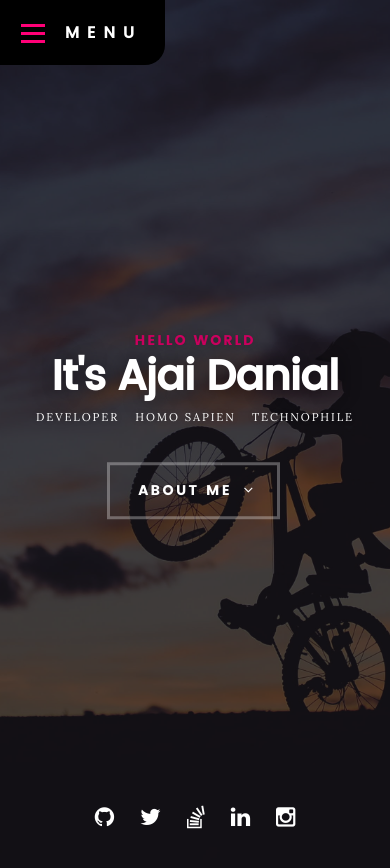
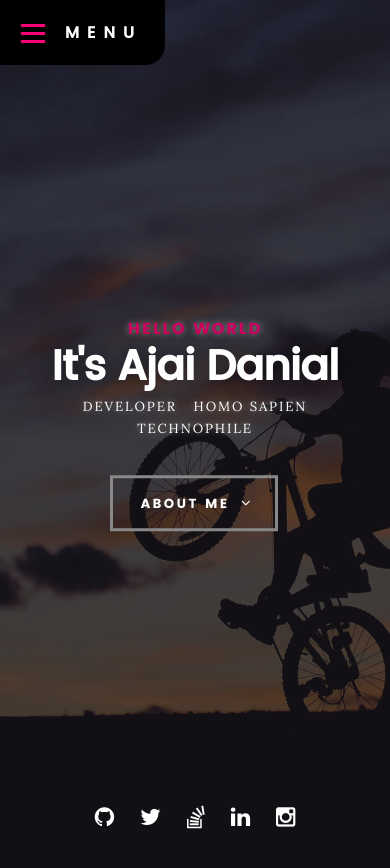
Before and after one commit to ajaidanial/ajaidanial.github.io, a Jekyll site: the page built from index.html, in a window 390 px wide and 900 px high. Shown: the top 868 px of the window. Built offline with Jekyll 4.4.1, drawn with Linux system fonts in a browser that asks for light colours.

Commit message:
fonts checked

```diff
--- a/assets/css/main.css
+++ b/assets/css/main.css
@@ -802,7 +802,7 @@ input[type="reset"],
 input[type="button"] {
 	display: inline-block;
 	font-family: "poppins-bold", sans-serif;
-	font-size: 1.7rem;
+	font-size: 1.4rem;
 	text-transform: uppercase;
 	letter-spacing: .3rem;
 	height: 5.4rem;
@@ -1337,7 +1337,7 @@ input::-moz-focus-inner {
 	}
 
 	.section-intro h5 {
-		font-size: 1.5rem;
+		font-size: 1.7rem;
 		letter-spacing: .3rem;
 	}
 }
@@ -1558,7 +1558,7 @@ header .logo a {
 	width: auto;
 	padding: 15px 0;
 	line-height: 16px;
-	font-size: 1.7rem;
+	font-size: 1.4rem;
 	border: none;
 }
 
@@ -1658,12 +1658,12 @@ header .logo a {
 .intro-content h5 {
 	color: #cc005f;
 	font-family: "poppins-bold", sans-serif;
-	font-size: 2.5rem;
+	font-size: 1.7rem;
 	line-height: 1.565;
 	margin-bottom: 2rem;
 	text-transform: uppercase;
 	letter-spacing: .3rem;
-	text-shadow: 0 0 6px rgba(0, 0, 0, 0.2);
+	text-shadow: 0 0 6px #888888;
 }
 
 .intro-content .intro-position {
@@ -1673,7 +1673,7 @@ header .logo a {
 	text-transform: uppercase;
 	letter-spacing: .2rem;
 	color: #FFFFFF;
-	text-shadow: 0 0 6px rgba(0, 0, 0, 0.2);
+	text-shadow: 0 0 6px #888888;
 }
 
 .intro-content .intro-position span {
@@ -1685,7 +1685,7 @@ header .logo a {
 	text-align: center;
 	display: inline-block;
 	padding: 0 8px 0 14px;
-	color: rgba(255, 255, 255, 0.3);
+	color: #888888;
 }
 
 .intro-content .intro-position span:first-child::before {
@@ -1693,17 +1693,17 @@ header .logo a {
 	text-align: center;
 	display: inline-block;
 	padding: 0 14px 0 8px;
-	color: rgba(255, 255, 255, 0.3);
+	color: #888888;
 }
 
 .intro-content .button {
 	color: #FFFFFF !important;
-	border-color: rgba(255, 255, 255, 0.3);
+	border-color: #888888;
 	height: 6rem !important;
 	line-height: 5.4rem !important;
 	padding: 0 3.5rem 0 3rem !important;
 	margin-top: .6rem;
-	font-size: 1.5rem;
+	font-size: 1.4rem;
 	text-transform: uppercase;
 	letter-spacing: .25rem;
 }
@@ -1781,11 +1781,11 @@ header .logo a {
 	}
 
 	.intro-content h5 {
-		font-size: 1.8rem;
+		font-size: 1.7rem;
 	}
 
 	.intro-content .intro-position {
-		font-size: 1.5rem;
+		font-size: 1.7rem;
 	}
 
 	.intro-social {
@@ -1808,13 +1808,13 @@ header .logo a {
 	}
 
 	.intro-content h5 {
-		font-size: 1.5rem;
+		font-size: 1.7rem;
 		margin-bottom: .3rem;
 		letter-spacing: .2rem;
 	}
 
 	.intro-content .intro-position {
-		font-size: 1.2rem;
+		font-size: 1.4rem;
 	}
 
 	.intro-content .intro-position span {
@@ -1865,6 +1865,8 @@ header .logo a {
 .intro-info .lead {
 	margin-top: 3rem;
 	text-align: justify;
+	font-weight: bold;
+	color: #313131;
 	/* padding-left: 20rem; */
 }
 
@@ -1907,7 +1909,7 @@ header .logo a {
 	display: block;
 	font-family: "poppins-regular", sans-serif;
 	color: #888888;
-	font-size: 1.5rem;
+	font-size: 1.4rem;
 	line-height: 1;
 }
 
@@ -2102,7 +2104,7 @@ header .logo a {
 	display: block;
 	height: 3px;
 	width: 50px;
-	background: rgba(0, 0, 0, 0.2);
+	background: #888888;
 	position: absolute;
 	left: 0;
 	bottom: 0;
@@ -2149,11 +2151,11 @@ header .logo a {
 	}
 
 	.timeline-section .timeline-header h3 {
-		font-size: 2rem;
+		font-size: 1.7rem;
 	}
 
 	.timeline-section .timeline-header p {
-		font-size: 1.5rem;
+		font-size: 1.4rem;
 		margin-bottom: 1.5rem;
 	}
 
@@ -2516,7 +2518,7 @@ header .logo a {
 	display: block;
 	height: 3px;
 	width: 80px;
-	background: rgba(0, 0, 0, 0.2);
+	background: #888888;
 	position: absolute;
 	left: 50%;
 	bottom: 0;
@@ -2760,25 +2762,25 @@ header .logo a {
 }
 
 .contact-form ::-webkit-input-placeholder {
-	color: rgba(255, 255, 255, 0.3);
+	color: #888888;
 }
 
 .contact-form :-moz-placeholder {
-	color: rgba(255, 255, 255, 0.3);
+	color: #888888;
 	/* Firefox 18- */
 }
 
 .contact-form ::-moz-placeholder {
-	color: rgba(255, 255, 255, 0.3);
+	color: #888888;
 	/* Firefox 19+ */
 }
 
 .contact-form :-ms-input-placeholder {
-	color: rgba(255, 255, 255, 0.3);
+	color: #888888;
 }
 
 .contact-form .placeholder {
-	color: rgba(255, 255, 255, 0.3) !important;
+	color: #888888 !important;
 }
 
 #contact form {
@@ -2862,7 +2864,7 @@ header .logo a {
 }
 
 #contact button.submitform {
-	font-size: 1.7rem;
+	font-size: 1.4rem;
 	display: block;
 	letter-spacing: .2rem;
 	height: 6.6rem;
@@ -3164,7 +3166,7 @@ footer .copyright span:last-child::after {
 }
 
 .blockquote {
-	border: solid rgba(0, 0, 0, 0.2);
+	border: solid #888888;
 	border-width: 1px 0;
 	padding: 1.5em;
 	margin: 4.6rem 0 4rem 0;
@@ -3184,7 +3186,7 @@ footer .copyright span:last-child::after {
 	height: 5rem;
 	width: 6rem;
 	font: 100px 'PT Sans', sans-serif;
-	color: rgba(0, 0, 0, 0.2);
+	color: #888888;
 	text-align: center;
 }
 
@@ -3225,7 +3227,7 @@ footer .copyright span:last-child::after {
 .testimonial>.testimonial-content>.title {
 	font-size: 1.7rem;
 	text-transform: none;
-	color: #6e6e6e;
+	color: #313131;
 	font-family: "lora-regular", serif;
 }
 
@@ -3234,9 +3236,11 @@ footer .copyright span:last-child::after {
 	font-family: "lora-regular", serif;
 	font-size: 1.7rem;
 	line-height: 3rem;
-	color: #6e6e6e;
+	color: #313131;
 	font-style: italic;
 	margin-bottom: 0;
+	font-weight: bold;
+	color: #313131;
 }
 
 /* mind the breakpoint with `main.js` */
--- a/index.html
+++ b/index.html
@@ -267,4 +267,3 @@ permalink: /
 
 <!-- TODO: work automation of the site -->
 <!-- TODO: site resume update -->
-<!-- TODO: site fonts -->
```
